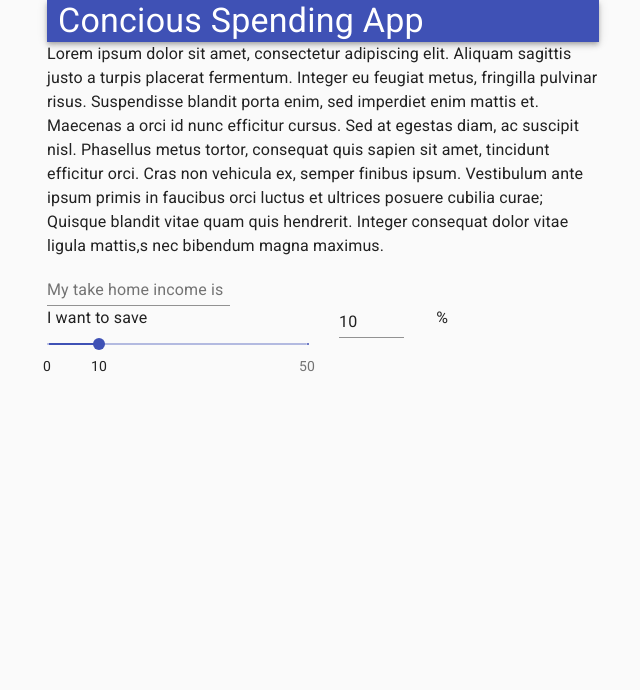
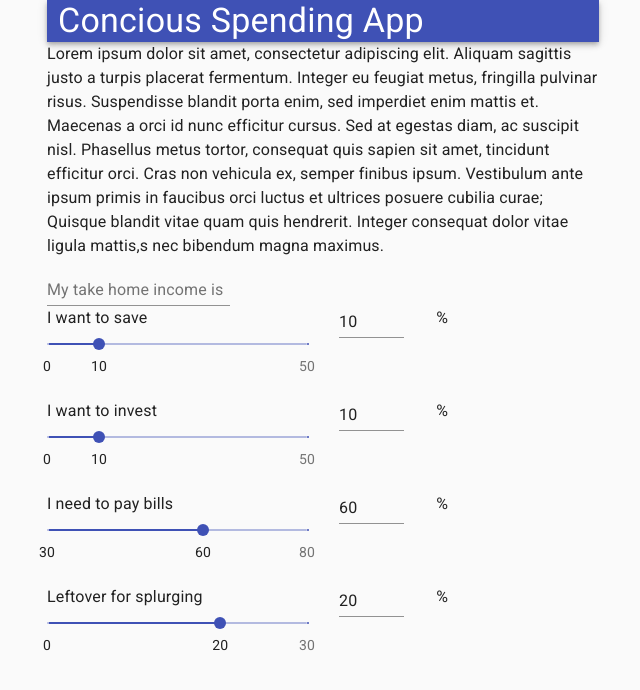
Before and after one commit to skellas/concious-spending, a React (Create React App) app: page / in a window 1280 px wide. Shown: the top 690 px of the page, without its empty margins (317-957 px from the left). Built offline with nearby package versions, Linux system fonts and the light colour scheme.

Commit message:
Setup all four sliders

```diff
--- a/src/App.js
+++ b/src/App.js
@@ -28,6 +28,15 @@ function App() {
           <PercentageInput id='savings-slider' label='I want to save'
             minimumValue={0} maximumValue={50} defaultValue={10}
           />
+          <PercentageInput id='investment-slider' label='I want to invest'
+            minimumValue={0} maximumValue={50} defaultValue={10}
+          />
+          <PercentageInput id='bills-slider' label='I need to pay bills'
+            minimumValue={30} maximumValue={80} defaultValue={60}
+          />
+          <PercentageInput id='splurge-slider' label='Leftover for splurging'
+            minimumValue={0} maximumValue={30} defaultValue={20}
+          />
         </form>
       </Box>
     </Container>
```
